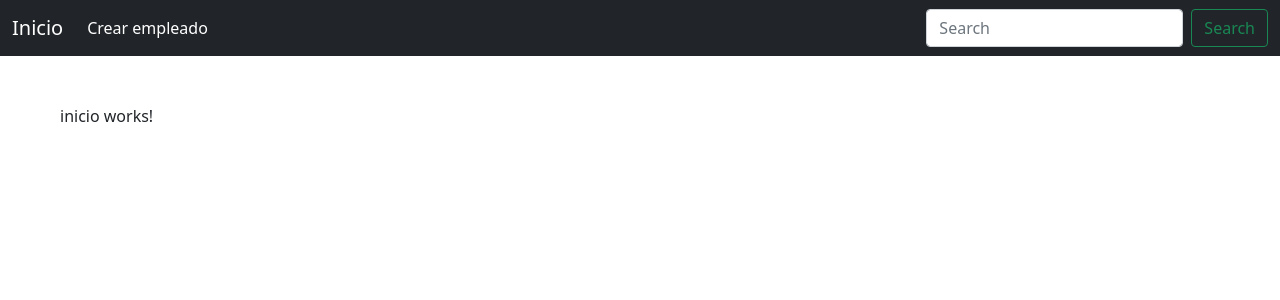
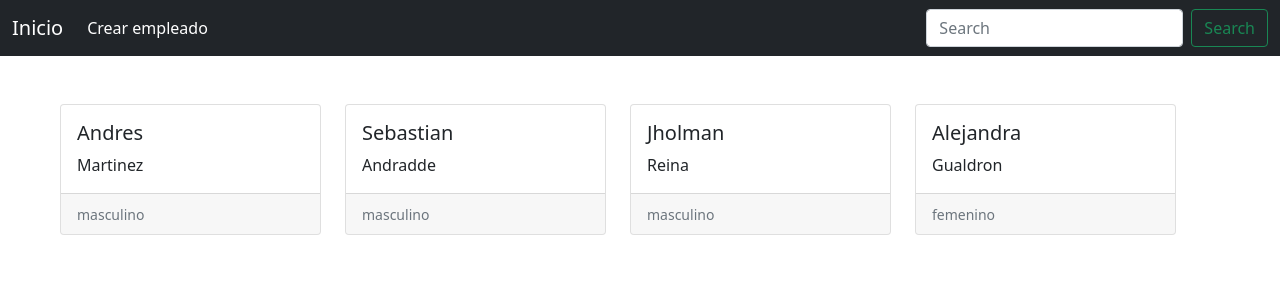
Before and after one commit to ACmartinez07/Prueba_Angular_Empleados, an Angular app in the folder frontend/: page /inicio in a window 1280 px wide. Shown: the top 300 px of the page. Built offline with nearby package versions, Linux system fonts and the light colour scheme.

Commit message:
primeras pruebas del servicio y la muestra de los empleados

```diff
--- a/frontend/src/app/componentes/inicio/inicio.component.html
+++ b/frontend/src/app/componentes/inicio/inicio.component.html
@@ -1 +1,13 @@
-<p>inicio works!</p>
+<div class="row row-cols-1 row-cols-md-4 g-4">
+  <div class="col" *ngFor="let empleado of Empleados; let i=index">
+    <div class="card h-100 animated fadeIn fast">
+      <div class="card-body">
+        <h5 class="card-title">{{ empleado.nombre }}</h5>
+        <p class="card-text">{{ empleado.apellido }}</p>
+      </div>
+      <div class="card-footer">
+        <small class="text-muted">{{empleado.genero}}</small>
+      </div>
+    </div>
+  </div>
+</div>
--- a/frontend/src/app/componentes/inicio/inicio.component.ts
+++ b/frontend/src/app/componentes/inicio/inicio.component.ts
@@ -1,15 +1,17 @@
 import { Component, OnInit } from '@angular/core';
+import { DataBaseService, Empleado } from '../../servicio/data-base.service';
 
 @Component({
   selector: 'app-inicio',
   templateUrl: './inicio.component.html',
-  styleUrls: ['./inicio.component.css']
+  styleUrls: ['./inicio.component.css'],
 })
 export class InicioComponent implements OnInit {
+  Empleados: Empleado[] = [];
 
-  constructor() { }
+  constructor(private dataService: DataBaseService) {}
 
   ngOnInit(): void {
+    this.Empleados = this.dataService.getEmpleados();
   }
-
 }
--- a/frontend/src/app/servicio/data-base.service.ts
+++ b/frontend/src/app/servicio/data-base.service.ts
@@ -1,9 +1,55 @@
 import { Injectable } from '@angular/core';
 
 @Injectable({
-  providedIn: 'root'
+  providedIn: 'root',
 })
 export class DataBaseService {
+  private Empleados: Empleado[] = [
+    {
+      nombre: 'Andres',
+      apellido: 'Martinez',
+      fechaNacimiento: '3-7-2002',
+      genero: 'masculino',
+      fechaIngreso: '11-6-2021',
+      estrato: 2,
+    },
+    {
+      nombre: 'Sebastian',
+      apellido: 'Andradde',
+      fechaNacimiento: '6-12-1998',
+      genero: 'masculino',
+      fechaIngreso: '11-6-2021',
+      estrato: 3,
+    },
+    {
+      nombre: 'Jholman',
+      apellido: 'Reina',
+      fechaNacimiento: '10-20-1999',
+      genero: 'masculino',
+      fechaIngreso: '11-6-2021',
+      estrato: 3,
+    },
+    {
+      nombre: 'Alejandra',
+      apellido: 'Gualdron',
+      fechaNacimiento: '6-16-1999',
+      genero: 'femenino',
+      fechaIngreso: '11-6-2021',
+      estrato: 3,
+    },
+  ];
+  constructor() {}
 
-  constructor() { }
+  getEmpleados(): Empleado[] {
+    return this.Empleados;
+  }
 }
+
+export interface Empleado {
+  nombre: string;
+  apellido: string;
+  fechaNacimiento: string;
+  genero: string;
+  fechaIngreso: string;
+  estrato: number;
+}
--- a/frontend/tsconfig.json
+++ b/frontend/tsconfig.json
@@ -7,7 +7,6 @@
     "forceConsistentCasingInFileNames": true,
     "strict": true,
     "allowJs": true,
-    "noImplicitOverride": true,
     "noPropertyAccessFromIndexSignature": true,
     "noImplicitReturns": true,
     "noFallthroughCasesInSwitch": true,
```
Also changed, not shown: 2 other files (tests, documents, lock files or other folders).
